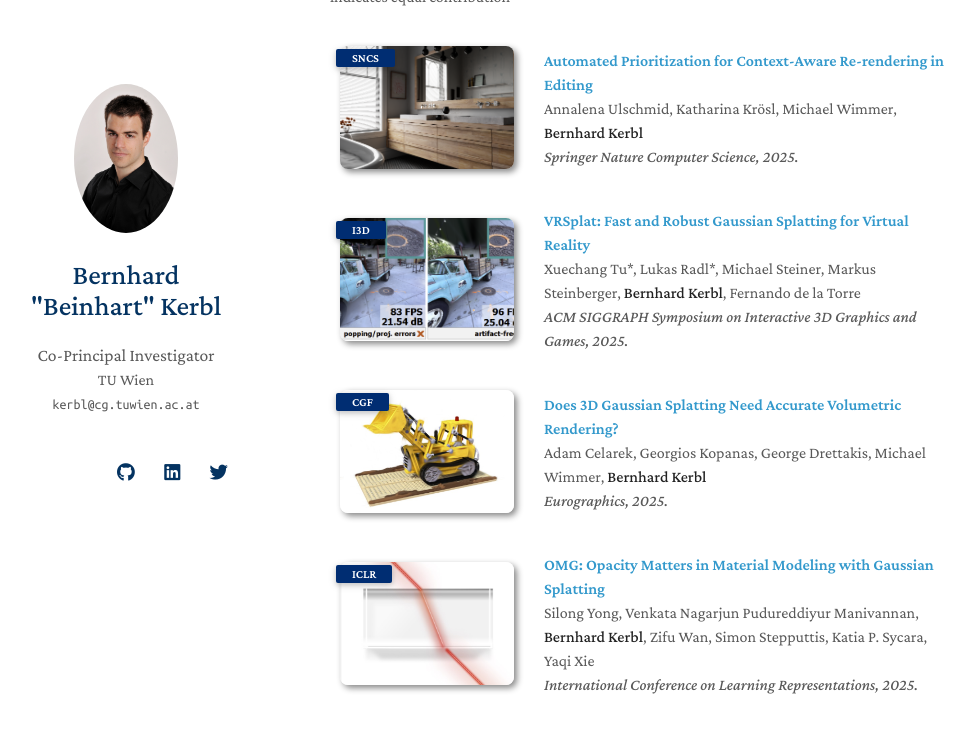
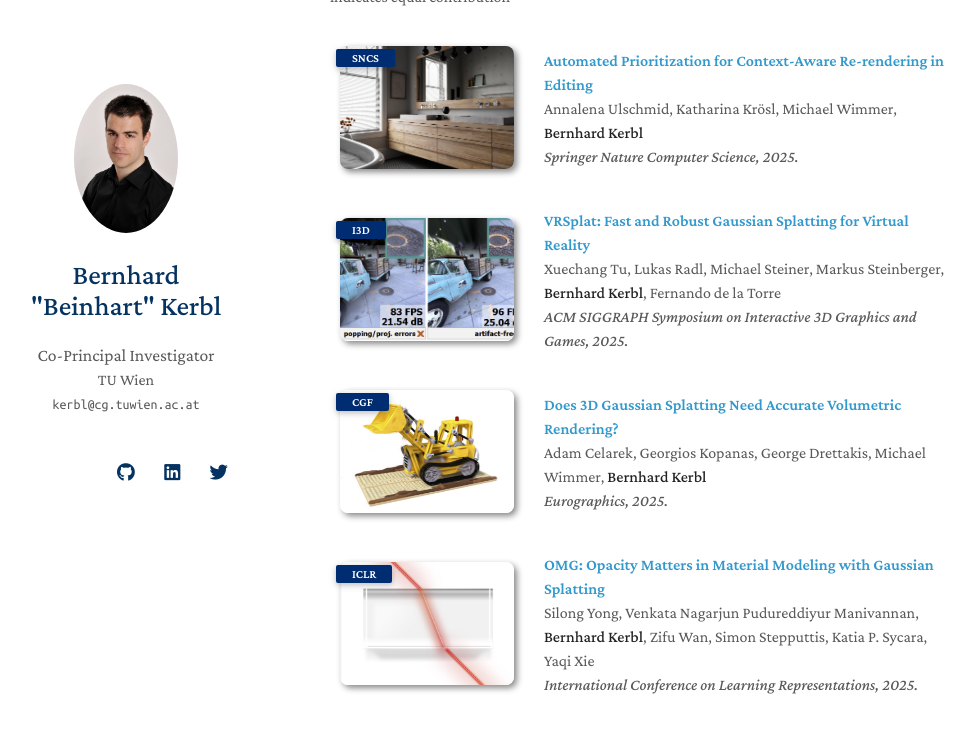
Before and after one commit to Snosixtyboo/snosixtyboo.github.io, a Jekyll site: the page built from publications.md, in a window 1280 px wide and 900 px high, scrolled down 404 px, cut to the strip 0-730 px from the top of the window. Shown: the whole strip, without its empty margins (150-1125 px from the left). Built offline with Jekyll 4.4.1, drawn with Linux system fonts in a browser that asks for light colours; nearby versions of some CDN libraries; a style sheet for code colours, icons or effects is not loaded.

Commit message:
updateÄ

```diff
--- a/_data/publications.yml
+++ b/_data/publications.yml
@@ -7,7 +7,7 @@ main:
     image: ./assets/img/incremental.png
 
   - title: "VRSplat: Fast and Robust Gaussian Splatting for Virtual Reality"
-    authors: Xuechang Tu*, Lukas Radl*, Michael Steiner, Markus Steinberger, <strong>Bernhard Kerbl</strong>, Fernando de la Torre
+    authors: Xuechang Tu, Lukas Radl, Michael Steiner, Markus Steinberger, <strong>Bernhard Kerbl</strong>, Fernando de la Torre
     conference_short: I3D
     conference: ACM SIGGRAPH Symposium on Interactive 3D Graphics and Games, 2025.
     image: ./assets/img/vr2.png
```
